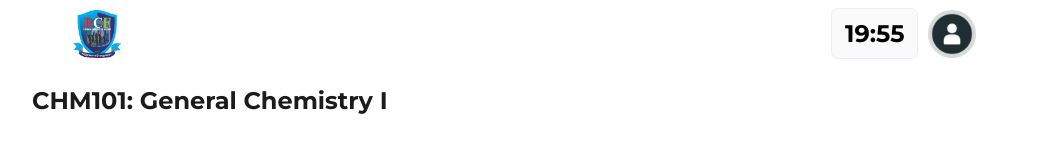
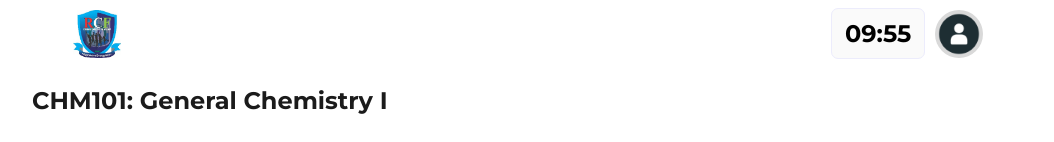
Before and after one commit to simple-codes22/RCF-Test-2025, a Next.js app: page /chm101 in a window 1280 px wide. Shown: the top 142 px of the page, without its empty margins (88-1142 px from the left). Built offline with nearby package versions, Linux system fonts and the light colour scheme; what pouchdb would draw is missing.

Commit message:
Reduce countdown timer duration for CHM101 and PHY101 quizzes

```diff
--- a/pages/chm101.js
+++ b/pages/chm101.js
@@ -10,7 +10,7 @@ const StartQuiz = ({ name, id }) => {
   const [autoSubmitted, setAutoSubmitted] = useState(false);
 
   const CountdownTimer = () => {
-    const [countdown, setCountdown] = useState(1200); // 900 seconds = 15 minutes
+    const [countdown, setCountdown] = useState(600); // 900 seconds = 15 minutes
     useEffect(() => {
       const timer = setInterval(() => {
         setCountdown((prevCountdown) => prevCountdown - 1);
--- a/pages/mat101.js
+++ b/pages/mat101.js
@@ -10,7 +10,7 @@ const StartQuiz = ({ name, id }) => {
   const [autoSubmitted, setAutoSubmitted] = useState(false);
 
   const CountdownTimer = () => {
-    const [countdown, setCountdown] = useState(1200); // 900 seconds = 15 minutes
+    const [countdown, setCountdown] = useState(900); // 900 seconds = 15 minutes
     useEffect(() => {
       const timer = setInterval(() => {
         setCountdown((prevCountdown) => prevCountdown - 1);
--- a/pages/phy101.js
+++ b/pages/phy101.js
@@ -10,7 +10,7 @@ const StartQuiz = ({ name, id }) => {
   const [autoSubmitted, setAutoSubmitted] = useState(false);
 
   const CountdownTimer = () => {
-    const [countdown, setCountdown] = useState(1200); // 1200 seconds = 20 minutes
+    const [countdown, setCountdown] = useState(600); // 1200 seconds = 20 minutes
     useEffect(() => {
       const timer = setInterval(() => {
         setCountdown((prevCountdown) => prevCountdown - 1);
```
